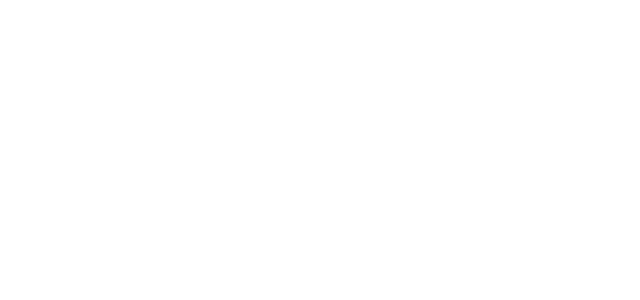
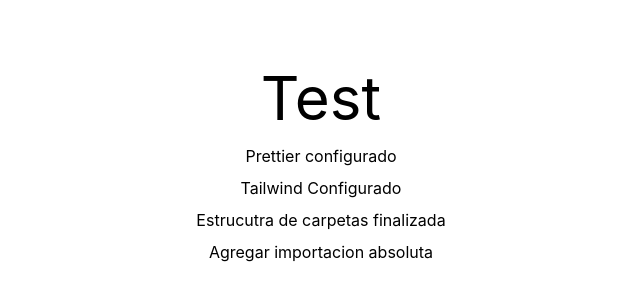
Before and after one commit to renzodamgo/portfoliov3, a Next.js app: page / in a window 1280 px wide. Shown: the part 226-526 px from the top of the page, without its empty margins (319-959 px from the left). Built offline with nearby package versions, Linux system fonts and the light colour scheme.

Commit message:
Configuraciones testeadas

```diff
--- a/src/pages/index.tsx
+++ b/src/pages/index.tsx
@@ -10,7 +10,17 @@
 				<link rel="icon" href="/favicon.ico" />
 			</Head>
 			<div className="main">
-
+				<div className="container">
+					<div className="flex justify-center items-center h-screen w-screen flex-col">
+						<h1 className=" text-6xl">Test</h1>
+						<ul className="text-center flex flex-col gap-2 py-4">
+							<li>Prettier configurado</li>
+							<li>Tailwind Configurado</li>
+							<li>Estrucutra de carpetas finalizada</li>
+							<li>Agregar importacion absoluta</li>
+						</ul>
+					</div>
+				</div>
 			</div>
 		</div>
 	);
```
